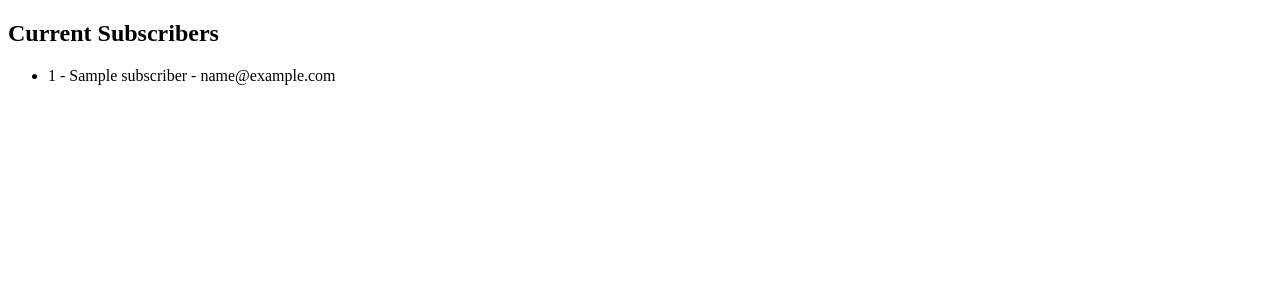
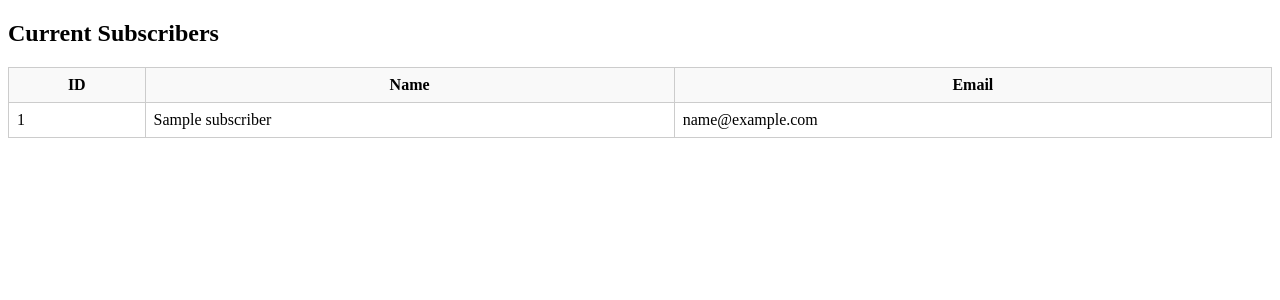
Before and after one commit to donkats-dbt/brotherdon-spiritual-email, a Flask app: page /admin_subscribers in a window 1280 px wide. Shown: the top 300 px of the page. Run offline with Flask 3, Linux system fonts and the light colour scheme; tables that the repository leaves empty hold one stand-in row (values such as "Sample post").

Commit message:
Update admin_subscribers.html

```diff
--- a/templates/admin_subscribers.html
+++ b/templates/admin_subscribers.html
@@ -2,15 +2,29 @@
 <html>
 <head>
     <title>Admin - Subscribers</title>
+    <style>
+        table { width: 100%; border-collapse: collapse; }
+        th, td { border: 1px solid #ccc; padding: 8px; }
+        th { background-color: #f9f9f9; }
+    </style>
 </head>
 <body>
     <h2>Current Subscribers</h2>
     {% if subscribers %}
-        <ul>
-        {% for sub in subscribers %}
-            <li>{{ sub[0] }} - {{ sub[1] }} - {{ sub[2] }}</li>
-        {% endfor %}
-        </ul>
+        <table>
+            <tr>
+                <th>ID</th>
+                <th>Name</th>
+                <th>Email</th>
+            </tr>
+            {% for sub in subscribers %}
+            <tr>
+                <td>{{ sub[0] }}</td>
+                <td>{{ sub[1] }}</td>
+                <td>{{ sub[2] }}</td>
+            </tr>
+            {% endfor %}
+        </table>
     {% else %}
         <p>No subscribers found.</p>
     {% endif %}
```
